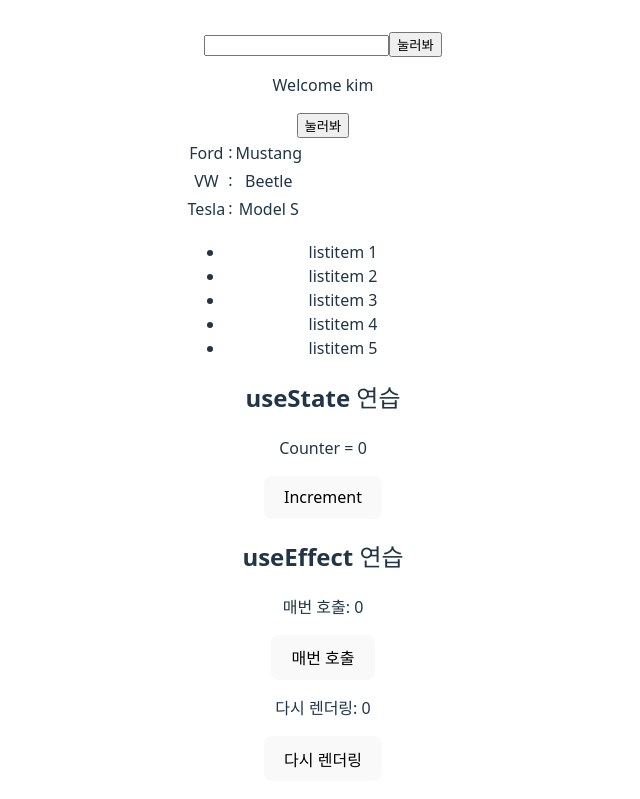
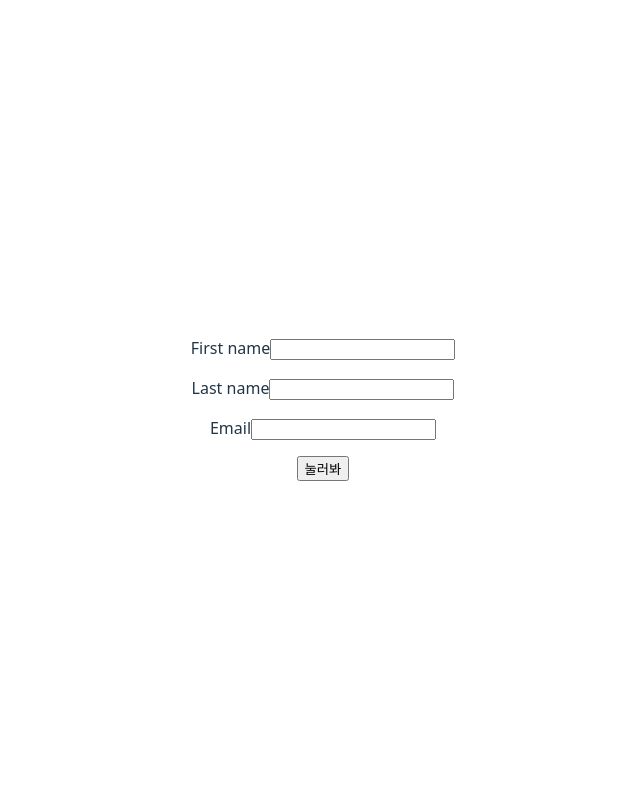
Before and after one commit to doomout/SpringBoot3_React, a React (Vite) app in the folder React/myapp/: page / in a window 1280 px wide. Shown: the top 799 px of the page, without its empty margins (317-957 px from the left). Built offline with nearby package versions, Linux system fonts and the light colour scheme; no server answers.

Commit message:
폼에 여러 데이터 입력 받기

```diff
--- a/React/myapp/src/App.jsx
+++ b/React/myapp/src/App.jsx
@@ -11,15 +11,12 @@ import MyTable from './MyTable';
 import MyForm from './MyForm';
 
 function App() {
-  // 사용자 인증하고 사용자 명을 가져온다.
-  const userName = 'kim';
 
   return (
   <div>
     <MyForm />
-    <AuthContext.Provider value={userName}>
-      <MyComponent />
-    </AuthContext.Provider>
+    {/*
+    <MyComponent />
     <MyTable />
     <MyList />
     <h2>useState 연습</h2>
@@ -29,6 +26,7 @@ function App() {
     <h2>useRef_EX 연습</h2>
     <UseRef_EX />
     <UseEffectExamples />
+    */}
   </div>
   );
 }
--- a/React/myapp/src/MyForm.jsx
+++ b/React/myapp/src/MyForm.jsx
@@ -1,25 +1,36 @@
 import { useState } from "react";
 
 function MyForm() {
-    const [text, setText] = useState('');
+     const [user, setUser] = useState(
+        {
+            firstName: '',
+            lastName: '',
+            email: ''
+        }
+     )
     //입력 요소의 내용이 변경되면 값을 상태에 저장
     const handleChange = (event) => {
-        setText(event.target.value);
+        setUser({...user, [event.target.name]:event.target.value});
     }
 
     const handleSubmit = (event) => {
-        alert(`자네 타입은? ${text} 야`);
+        alert(`Hello ${user.firstName} ${user.lastName} ${user.email}`);
         event.preventDefault();
     }
     return (
         <form onSubmit={handleSubmit}>
-            {/* <input type="text" onChange={handleChange} value={text}/> */}
-            {/* JSX를 이용하여 인라인 onChange 핸들러 함수 사용 */}
-            <input
-                type="text"
-                onChange={event => setText(event.target.value)}
-                value={text}
-            />
+            <p>
+            <label>First name</label>
+            <input type="text" name="firstName" onChange={handleChange} value={user.firstName}/>
+            </p>
+            <p>
+            <label>Last name</label>
+            <input type="text" name="lastName" onChange={handleChange} value={user.lastName}/>
+            </p>
+            <p>
+            <label>Email</label>
+            <input type="email" name="email" onChange={handleChange} value={user.email}/>
+            </p>
             <input type="submit" value="눌러봐"/>
         </form>
     );
```
